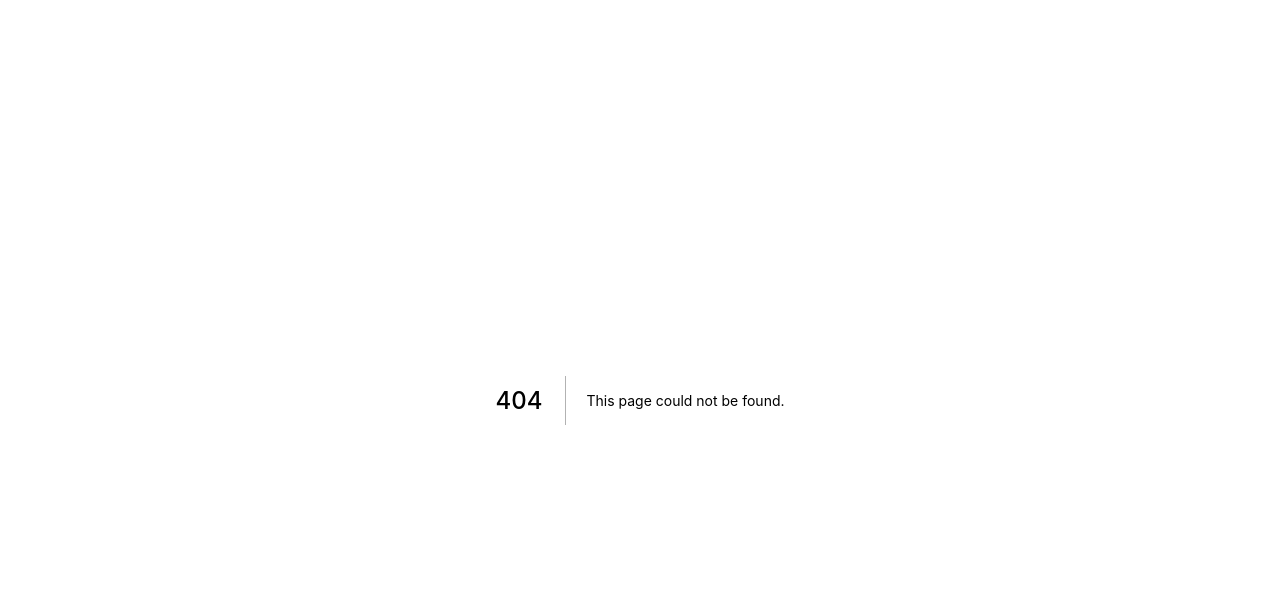
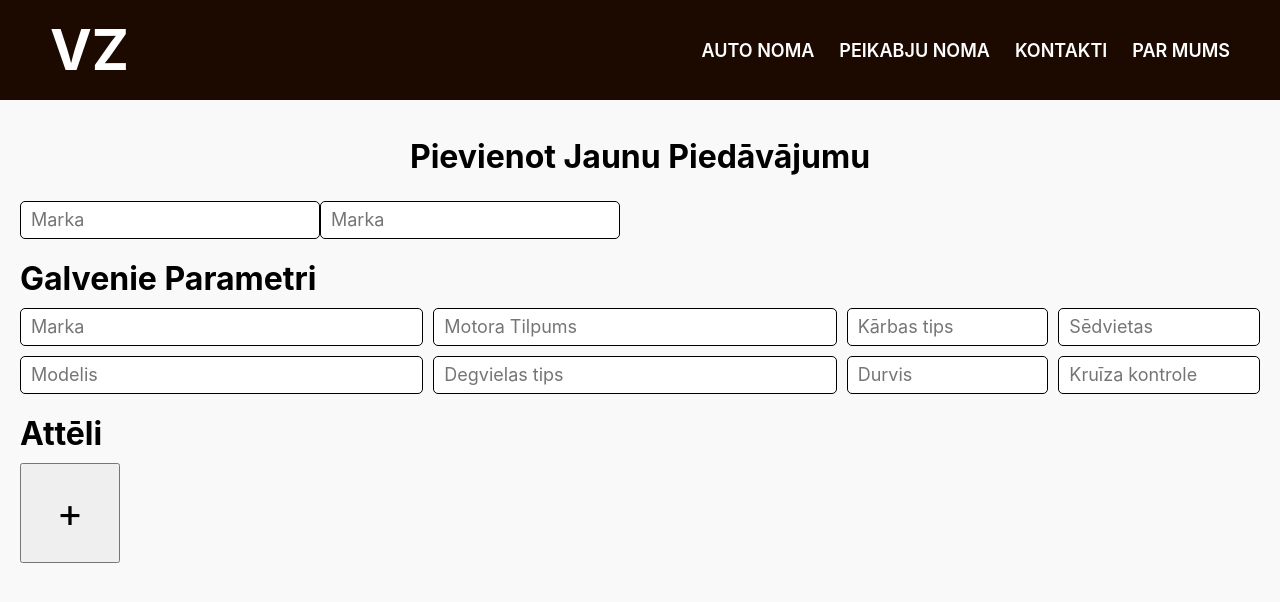
Before and after one commit to RainersLeitarts/autorent, a Next.js app in the folder client/: page /create_vehicle in a window 1280 px wide. Before the commit this address had no page. Shown: the top 602 px of the page. Built offline with nearby package versions, Linux system fonts and the light colour scheme.

Commit message:
create_vehicle update

```diff
--- a/client/components/Layout.js
+++ b/client/components/Layout.js
@@ -1,11 +1,15 @@
-import React from 'react'
 import Navbar from './Navbar'
+import styles from '../styles/Layout.module.css'
 
 const Layout = ({ children }) => {
     return (
         <>
-        <Navbar />
-            {children}
+            <Navbar />
+            <div className={styles.layoutOuterContainer}>
+                <div className={styles.layoutInnerContainer}>
+                    {children}
+                </div>
+            </div>
         </>
     )
 }
--- /dev/null
+++ b/client/pages/create_vehicle.js
@@ -0,0 +1,79 @@
+import { useEffect, useRef, useState } from 'react'
+import Layout from '../components/Layout'
+import styles from '../styles/CreateVehicle.module.css'
+
+const create_vehicle = () => {
+    const [images, setImages] = useState([])
+    const fileInput = useRef(null)
+
+    const makes = ['Audi', 'Opel', 'Mazda']
+
+    const handleClick = (e) => {
+        fileInput.current.click()
+    }
+
+    const handleRemoveImage = e => {
+        setImages(prev => {
+            return prev.filter(image => image.name !== e.target.dataset.name)
+        })
+    }
+
+    const handleChange = e => {
+        const file = e.target.files[0]
+
+        setImages(prev => {
+            return prev.concat(file)
+        })
+    }
+
+    const Section = ({ children, title }) => {
+        return (
+            <div className={styles.sectionContainer}>
+                <h1 className={styles.sectionTitle}>{title}</h1>
+                {children}
+            </div>
+        )
+    }
+
+    useEffect(() => {
+        console.log(images)
+    }, [images])
+
+    return (
+        <Layout>
+            <h1 className={styles.createTitle}>Pievienot Jaunu Piedāvājumu</h1>
+            <div className={styles.controls}>
+                <input placeholder='Marka' className={`${styles.input} ${styles.small}`} type='select' />
+                <input placeholder='Marka' className={`${styles.input} ${styles.small}`} type='' />
+            </div>
+            <Section title='Galvenie Parametri'>
+                <div className={styles.inputsContainer}>
+                    <input placeholder='Marka' className={`${styles.input} ${styles.small}`} type='text' list='makes' />
+                    <input placeholder='Motora Tilpums' className={`${styles.input} ${styles.small}`} type='text' list='makes' />
+                    <input placeholder='Kārbas tips' className={`${styles.input} ${styles.small}`} type='text' list='makes' />
+                    <input placeholder='Sēdvietas' className={`${styles.input} ${styles.small}`} type='text' list='makes' />
+                    <input placeholder='Modelis' className={`${styles.input} ${styles.small}`} type='text' list='makes' />
+                    <input placeholder='Degvielas tips' className={`${styles.input} ${styles.small}`} type='text' list='makes' />
+                    <input placeholder='Durvis' className={`${styles.input} ${styles.small}`} type='text' list='makes' />
+                    <input placeholder='Kruīza kontrole' className={`${styles.input} ${styles.small}`} type='text' list='makes' />
+                    <datalist className={`${styles.input} ${styles.small}`} id='makes'>
+                        {makes.map((make, key) => {
+                            return <option key={key} value={make} />
+                        })}
+                    </datalist>
+                </div>
+            </Section>
+            <Section title='Attēli'>
+                <div className={styles.imagesContainer}>
+                    <input ref={fileInput} onChange={handleChange} hidden type='file' id='add'></input>
+                    <button className={styles.addImgBtn} onClick={handleClick}>+</button>
+                    {images.map((image, key) => {
+                        return <div onClick={handleRemoveImage} data-name={image.name} key={key} className={styles.image} style={{ backgroundImage: `url(${URL.createObjectURL(image)})` }}  ></div>
+                    })}
+                </div>
+            </Section>
+        </Layout>
+    )
+}
+
+export default create_vehicle
--- /dev/null
+++ b/client/styles/CreateVehicle.module.css
@@ -0,0 +1,124 @@
+.createTitle{
+    text-align: center;
+    margin-top: 3%;
+    margin-bottom: 2%;
+}
+
+.inputsContainer{
+    width: 100%;
+    display: grid;
+    grid-template-columns: 2fr 2fr 1fr 1fr;
+    column-gap: 10px;
+    row-gap: 10px;
+}
+
+.input{
+    height: 38px;
+    border-radius: 5px;
+    border: 1px solid black;
+    font-size: 18px;
+    padding-left: 10px;
+}
+
+.input.small{
+    min-width: 140px;
+}
+
+.input:focus{
+    outline: none;
+}
+
+.controls{
+    width: 100%;
+}
+
+.sectionContainer{
+    width: 100%;
+}
+
+.sectionTitle{
+    margin-top: 20px;
+    margin-bottom: 10px;
+}
+
+input#add{
+    display: none;
+}
+
+.addImgBtn{
+    height: 100px;
+    width: 100px;
+    font-size: 40px;
+    cursor: pointer;
+}
+
+.image{
+    position: relative;
+    width: 100px;
+    height: 100px;
+    background-position: center;
+    background-repeat: no-repeat;
+    background-size: cover;
+    border-radius: 5px;
+    cursor: pointer;
+}
+
+.image::before{
+    position: absolute;
+    border-radius: 5px;
+    content: '';
+    top: 0;
+    right: 0;
+    bottom: 0;
+    left: 0;
+    background-color: #1C0A00;
+    opacity: 0%;
+    transition: all 0.3s;
+}
+
+.image::after{
+    position: absolute;
+    top: 0;
+    right: 0;
+    bottom: 0;
+    left: 0;
+    display: flex;
+    justify-content: center;
+    align-items: center;
+    color: white;
+    font-size: 16px;
+    content: 'noņemt';
+    opacity: 0%;
+    transition: all 0.3s;
+}
+
+.image:hover::after{
+    opacity: 100%;
+}
+
+.image:hover::before{
+    opacity: 60%;
+}
+
+.imagesContainer{
+    width: 100%;
+    display: flex;
+    flex-wrap: wrap;
+}
+
+.imagesContainer *{
+    margin-right: 20px;
+    margin-bottom: 20px;
+}
+
+@media screen and (max-width: 764px) {
+    .inputsContainer{
+        grid-template-columns: 1fr 1fr;
+    }
+}
+
+@media screen and (max-width: 550px) {
+    .inputsContainer{
+        grid-template-columns: 1fr;
+    }
+}
--- /dev/null
+++ b/client/styles/Layout.module.css
@@ -0,0 +1,17 @@
+.layoutOuterContainer{
+    width: 100%;
+    display: flex;
+    justify-content: center;
+
+}
+
+.layoutInnerContainer{
+    max-width: 1400px;
+    width: 100%;
+}
+
+@media screen and (max-width: 1400px) {
+    .layoutOuterContainer{
+        padding: 0 20px;
+    }
+}
--- a/client/styles/Navbar.module.css
+++ b/client/styles/Navbar.module.css
@@ -52,7 +52,7 @@
 
 @media screen and (max-width: 764px) {
     .navbar{
-        padding: 0 50px;
+        padding: 0 20px;
     }
 
     .navlink{
```
